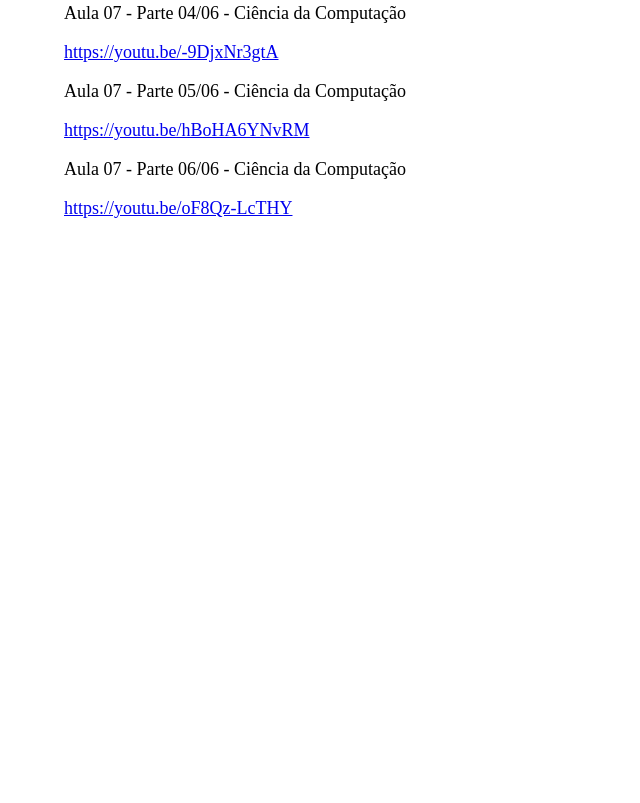
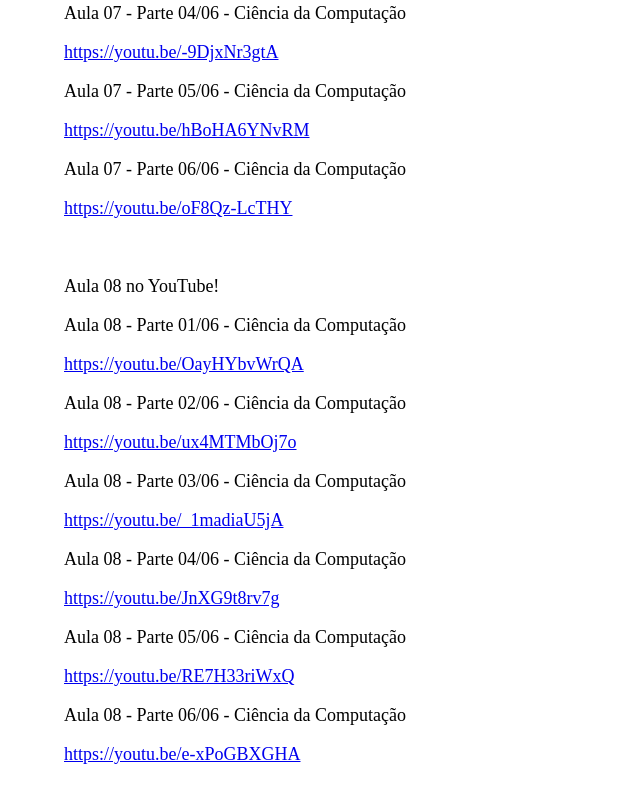
Before and after one commit to rjsdusk/rjsdusk, a plain HTML site: page aulasCiencia_daComputacao20232.html in a window 1280 px wide. Shown: the part 3632-4435 px from the top of the page, without its empty margins (0-640 px from the left). Before the commit the page ends 3915 px from the top, so only its background shows below. Drawn offline with Linux system fonts and the light colour scheme.

Commit message:
Git Commit - 15:28:04 August 30 Wednesday, 2023

```diff
--- a/aulasCiencia_daComputacao20232.html
+++ b/aulasCiencia_daComputacao20232.html
@@ -121,4 +121,19 @@
 <p><a href="https://youtu.be/hBoHA6YNvRM" target="_blank">https://youtu.be/hBoHA6YNvRM</a></p>
 <p>Aula 07 - Parte 06/06 - Ciência da Computação</p>
 <p><a href="https://youtu.be/oF8Qz-LcTHY" target="_blank">https://youtu.be/oF8Qz-LcTHY</a></p>
+
+<br>
+<p>Aula 08 no YouTube!</p>
+<p>Aula 08 - Parte 01/06 - Ciência da Computação</p>
+<p><a href="https://youtu.be/OayHYbvWrQA" target="_blank">https://youtu.be/OayHYbvWrQA</a></p>
+<p>Aula 08 - Parte 02/06 - Ciência da Computação</p>
+<p><a href="https://youtu.be/ux4MTMbOj7o" target="_blank">https://youtu.be/ux4MTMbOj7o</a></p>
+<p>Aula 08 - Parte 03/06 - Ciência da Computação</p>
+<p><a href="https://youtu.be/_1madiaU5jA" target="_blank">https://youtu.be/_1madiaU5jA</a></p>
+<p>Aula 08 - Parte 04/06 - Ciência da Computação</p>
+<p><a href="https://youtu.be/JnXG9t8rv7g" target="_blank">https://youtu.be/JnXG9t8rv7g</a></p>
+<p>Aula 08 - Parte 05/06 - Ciência da Computação</p>
+<p><a href="https://youtu.be/RE7H33riWxQ" target="_blank">https://youtu.be/RE7H33riWxQ</a></p>
+<p>Aula 08 - Parte 06/06 - Ciência da Computação</p>
+<p><a href="https://youtu.be/e-xPoGBXGHA" target="_blank">https://youtu.be/e-xPoGBXGHA</a></p>
 </font>
```
Also changed, not shown: aulasBachareladoFisica20232.html (+15 -0 lines), 4 other files.
